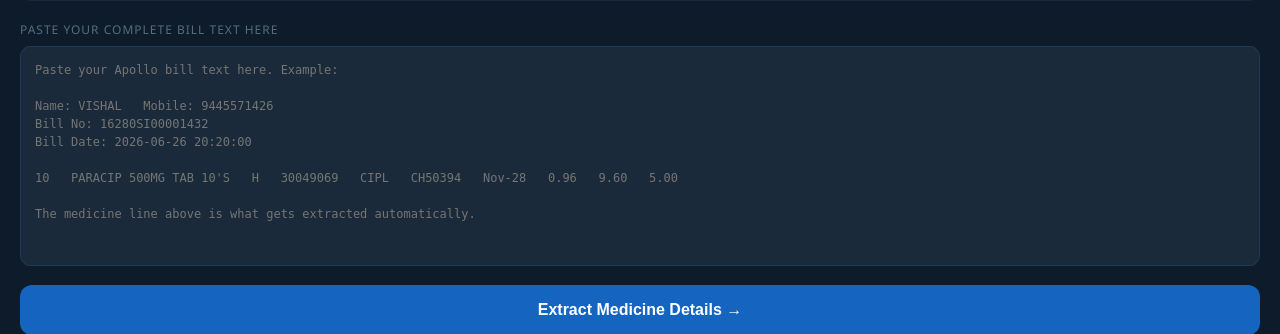
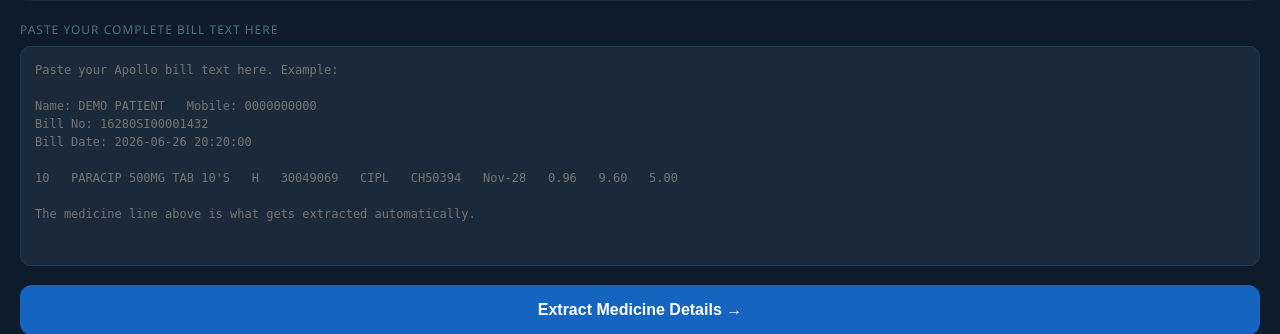
Before and after one commit to vishal636pharmd/pharmvigilance-pro, a Flask app: page /paste-bill-text in a window 1280 px wide. Shown: the part 416-750 px from the top of the page. Run offline with Flask 3, Linux system fonts and the light colour scheme; the visitor is signed in with stand-in values (Sample User, id 1).

Commit message:
Add files via upload

```diff
--- a/webapp/templates/paste_bill_text.html
+++ b/webapp/templates/paste_bill_text.html
@@ -103,7 +103,7 @@
     <label>PASTE YOUR COMPLETE BILL TEXT HERE</label>
     <textarea name="bill_text" placeholder="Paste your Apollo bill text here. Example:
 
-Name: VISHAL   Mobile: 9445571426
+Name: DEMO PATIENT   Mobile: 0000000000
 Bill No: 16280SI00001432
 Bill Date: 2026-06-26 20:20:00
 
```
